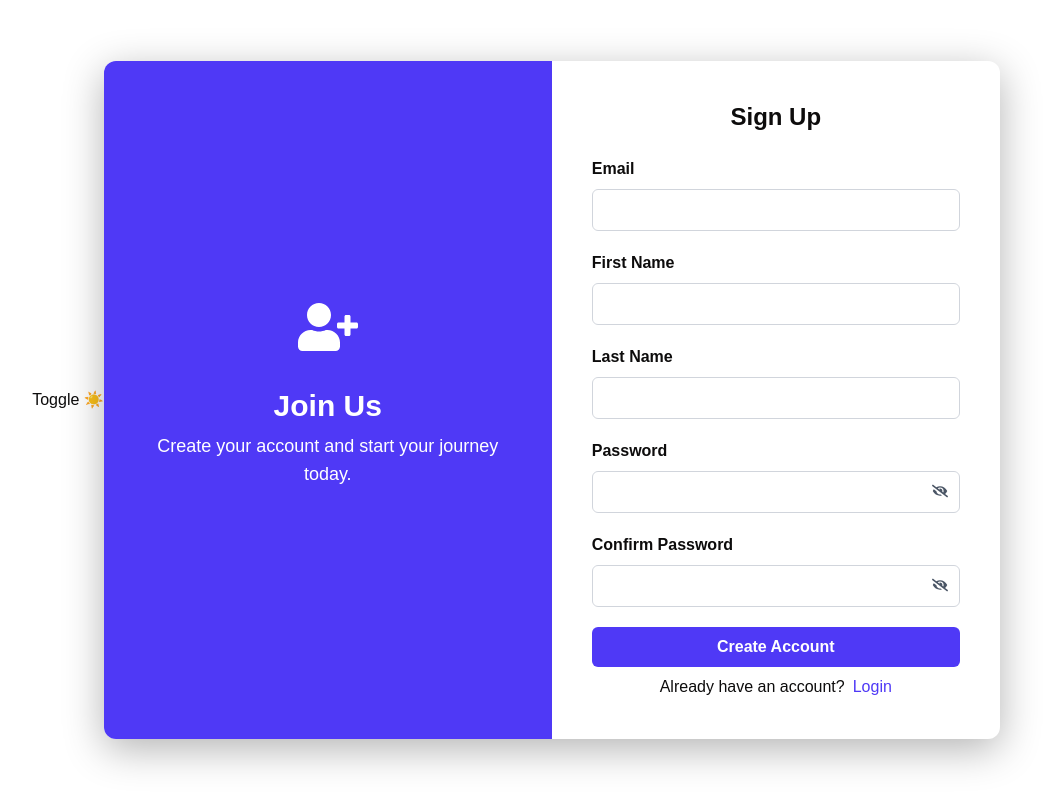
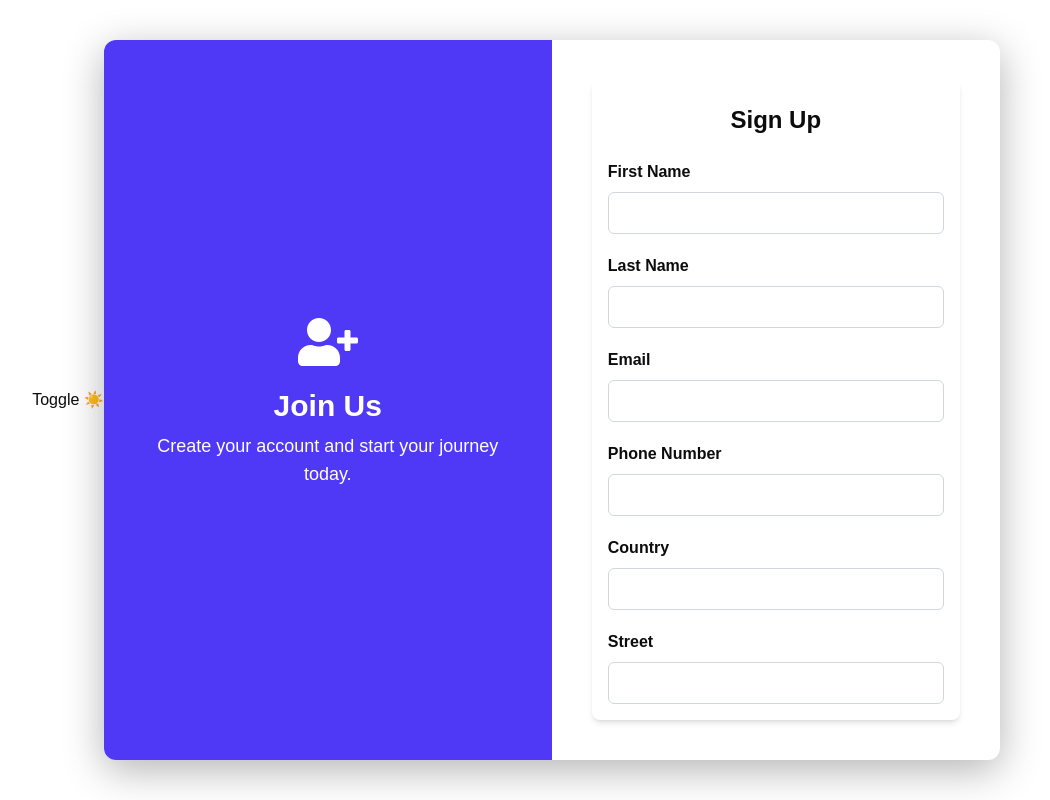
Before and after one commit to sanjeevb013/mood-tracker-frontend, a Next.js app: page /auth/signup in a window 1280 px wide. Shown: the whole page, without its empty margins (124-1174 px from the left). Built offline with nearby package versions, Linux system fonts and the light colour scheme; no server answers.

Commit message:
signup field added

```diff
--- a/src/app/auth/layout.tsx
+++ b/src/app/auth/layout.tsx
@@ -10,7 +10,7 @@ export default function AuthLayout({ children }: { children: React.ReactNode })
       <div className="w-full max-w-4xl rounded-xl shadow-[0_10px_40px_rgba(0,0,0,0.3)] overflow-hidden grid grid-cols-1 md:grid-cols-2">
         {/* Left Side */}
         <div className="hidden md:flex flex-col justify-center items-center bg-indigo-600 text-white p-10">
-          <FaUserPlus className="text-6xl mb-4 animate-bounce" />
+          <FaUserPlus className="text-6xl mb-4 " />
           <h2 className="text-3xl font-bold mb-2">Join Us</h2>
           <p className="text-center text-lg">
             Create your account and start your journey today.
--- a/src/app/auth/signup/page.tsx
+++ b/src/app/auth/signup/page.tsx
@@ -1,15 +1,20 @@
 "use client";
-import Link from "next/link";
 import { useRouter } from "next/navigation";
 import { useState, ChangeEvent, FormEvent } from "react";
-import { FaUserPlus, FaEye, FaEyeSlash } from "react-icons/fa";
+import { FaEye, FaEyeSlash } from "react-icons/fa";
 
 interface FormData {
   email: string;
   firstName: string;
   lastName: string;
+  phoneNumber: string;
+  country: string;
   password: string;
   confirmPassword: string;
+  street: string;
+  city: string;
+  state: string;
+  zip: string;
 }
 
 interface FormErrors {
@@ -20,8 +25,14 @@ const initialState: FormData = {
   email: "",
   firstName: "",
   lastName: "",
+  phoneNumber: "",
+  country: "",
   password: "",
   confirmPassword: "",
+  street: "",
+  city: "",
+  state: "",
+  zip: "",
 };
 
 export default function SignUpForm() {
@@ -30,7 +41,9 @@ export default function SignUpForm() {
   const [errors, setErrors] = useState<FormErrors>({});
   const [showPassword, setShowPassword] = useState(false);
   const [showConfirmPassword, setShowConfirmPassword] = useState(false);
+  const [isSubmitting, setIsSubmitting] = useState(false);
 
+  // ✅ Validation function
   const validate = (): boolean => {
     const newErrors: FormErrors = {};
 
@@ -40,45 +53,76 @@ export default function SignUpForm() {
       newErrors.email = "Invalid email format";
     }
 
-    if (!formData.firstName.trim()) {
-      newErrors.firstName = "First name is required";
-    } else if (/^\s/.test(formData.firstName)) {
-      newErrors.firstName = "First name cannot start with a space";
+    if (!formData.firstName.trim()) newErrors.firstName = "First name is required";
+    if (!formData.lastName.trim()) newErrors.lastName = "Last name is required";
+
+    if (!formData.phoneNumber.trim()) {
+      newErrors.phoneNumber = "Phone number is required";
+    } else if (!/^\+?\d{10,15}$/.test(formData.phoneNumber)) {
+      newErrors.phoneNumber = "Invalid phone number";
     }
 
-    if (!formData.lastName.trim()) {
-      newErrors.lastName = "Last name is required";
-    } else if (/^\s/.test(formData.lastName)) {
-      newErrors.lastName = "Last name cannot start with a space";
-    }
+    if (!formData.country.trim()) newErrors.country = "Country is required";
 
-    if (!formData.password) {
-      newErrors.password = "Password is required";
-    }
+    if (!formData.street.trim()) newErrors.street = "Street is required";
+    if (!formData.city.trim()) newErrors.city = "City is required";
+    if (!formData.state.trim()) newErrors.state = "State is required";
+    if (!formData.zip.trim()) newErrors.zip = "Zip is required";
 
-    if (!formData.confirmPassword) {
-      newErrors.confirmPassword = "Please confirm your password";
-    } else if (formData.password !== formData.confirmPassword) {
-      newErrors.confirmPassword = "Passwords do not match";
-    }
+    if (!formData.password) newErrors.password = "Password is required";
+    else if (formData.password.length < 6) newErrors.password = "Password must be at least 6 characters";
+
+    if (!formData.confirmPassword) newErrors.confirmPassword = "Please confirm your password";
+    else if (formData.password !== formData.confirmPassword) newErrors.confirmPassword = "Passwords do not match";
 
     setErrors(newErrors);
     return Object.keys(newErrors).length === 0;
   };
 
+  // Input change handler
   const handleChange = (e: ChangeEvent<HTMLInputElement>) => {
     const { name, value } = e.target;
     setFormData((prev) => ({ ...prev, [name]: value }));
-    setErrors((prev) => ({ ...prev, [name]: "" }));
-  };
 
-  const handleSubmit = (e: FormEvent<HTMLFormElement>) => {
-    e.preventDefault();
-    if (validate()) {
-      console.log("Form submitted:", formData);
+    if (errors[name]) {
+      setErrors((prev) => ({ ...prev, [name]: "" }));
     }
   };
 
+  // Submit handler
+  const handleSubmit = async (e: FormEvent<HTMLFormElement>) => {
+    e.preventDefault();
+    if (!validate()) return; // ❌ stop if errors
+
+    try {
+      const { confirmPassword, city, state, street, zip, ...rest } = formData;
+
+      const apiData = {
+        ...rest,
+        address: {
+          street,
+          city,
+          state,
+          zip,
+          country: formData.country,
+        },
+      };
+
+      console.log("✅ Valid Data Submitted:", apiData);
+
+      // API call here...
+      // await fetch("/api/signup", { method: "POST", body: JSON.stringify(apiData) });
+
+      // Reset form
+      // setFormData(initialState);
+    } catch (error) {
+      console.error("Submission error:", error);
+    } finally {
+      // setIsSubmitting(false);
+    }
+  };
+
+  // Input Renderer
   const renderInput = (
     field: keyof FormData,
     label: string,
@@ -97,7 +141,8 @@ export default function SignUpForm() {
         id={field}
         value={formData[field]}
         onChange={handleChange}
-        className={`w-full px-4 py-2 border rounded-md focus:outline-none focus:ring-2 focus:ring-indigo-500 transition ${
+        disabled={isSubmitting}
+        className={`w-full px-4 py-2 border rounded-md focus:outline-none focus:ring-2 focus:ring-indigo-500 transition disabled:opacity-50 disabled:cursor-not-allowed ${
           errors[field] ? "border-red-500" : "border-gray-300"
         }`}
       />
@@ -105,10 +150,11 @@ export default function SignUpForm() {
         <button
           type="button"
           onClick={toggleFn}
+          disabled={isSubmitting}
           aria-label={`Toggle ${field} visibility`}
-          className="absolute right-3 top-11 text-gray-600 hover:text-gray-800"
+          className="absolute right-3 top-11 text-gray-600 hover:text-gray-800 disabled:opacity-50"
         >
-          {show ? <FaEye />: <FaEyeSlash />}
+          {show ? <FaEye /> : <FaEyeSlash />}
         </button>
       )}
       {errors[field] && (
@@ -118,21 +164,59 @@ export default function SignUpForm() {
   );
 
   return (
-    <>
-     <h2 className="text-2xl font-bold mb-6 text-center">Sign Up</h2>
-      {renderInput("email", "Email", "email")}
+    <form
+      onSubmit={handleSubmit}
+      className="max-w-md mx-auto h-[80vh] overflow-y-auto px-4 py-6 rounded-lg shadow-md"
+    >
+      <h2 className="text-2xl font-bold mb-6 text-center">Sign Up</h2>
+
       {renderInput("firstName", "First Name", "text")}
       {renderInput("lastName", "Last Name", "text")}
-      {renderInput("password", "Password", "password", true, () => setShowPassword((prev) => !prev), showPassword)}
-      {renderInput("confirmPassword", "Confirm Password", "password", true, () => setShowConfirmPassword((prev) => !prev), showConfirmPassword)}
+      {renderInput("email", "Email", "email")}
+      {renderInput("phoneNumber", "Phone Number", "tel")}
+      {renderInput("country", "Country", "text")}
 
-      <button type="submit" className="w-full py-2 px-4 bg-indigo-600 hover:bg-indigo-700 text-white font-bold rounded-md transition-colors">
-        Create Account
+      {/* Address */}
+      {renderInput("street", "Street", "text")}
+      {renderInput("city", "City", "text")}
+      {renderInput("state", "State", "text")}
+      {renderInput("zip", "Zip Code", "text")}
+
+      {/* Passwords */}
+      {renderInput(
+        "password",
+        "Password",
+        "password",
+        true,
+        () => setShowPassword((prev) => !prev),
+        showPassword
+      )}
+      {renderInput(
+        "confirmPassword",
+        "Confirm Password",
+        "password",
+        true,
+        () => setShowConfirmPassword((prev) => !prev),
+        showConfirmPassword
+      )}
+
+      <button
+        type="submit"
+        className="w-full py-2 px-4 bg-indigo-600 hover:bg-indigo-700 disabled:bg-indigo-400 text-white font-bold rounded-md transition-colors disabled:cursor-not-allowed"
+      >
+        Create
       </button>
-      <div className="flex gap-2 mt-2 items-center justify-center">
+
+      <div className="flex gap-2 mt-4 items-center justify-center">
         <span>Already have an account?</span>
-        <span onClick={()=>router.push('/auth/login')} className="text-indigo-600 hover:underline cursor-pointer">Login</span>
+        <button
+          type="button"
+          onClick={() => router.push("/auth/login")}
+          className="text-indigo-600 hover:underline cursor-pointer"
+        >
+          Login
+        </button>
       </div>
-      </>
+    </form>
   );
 }
--- /dev/null
+++ b/src/services/api/authServices.tsx
@@ -0,0 +1,6 @@
+import axios from '@/lib/axios';
+
+export const signup = async () => {
+  const response = await axios.post('/auth/signup');
+  return response.data;
+};
--- a/src/services/api/moodServices.tsx
+++ b/src/services/api/moodServices.tsx
@@ -1,4 +1,3 @@
-// services/moodsService.js
 import axios from '@/lib/axios';
 import { MoodEntry, MoodGraphApiResponse} from "../../types/moodTypes"
 
```
